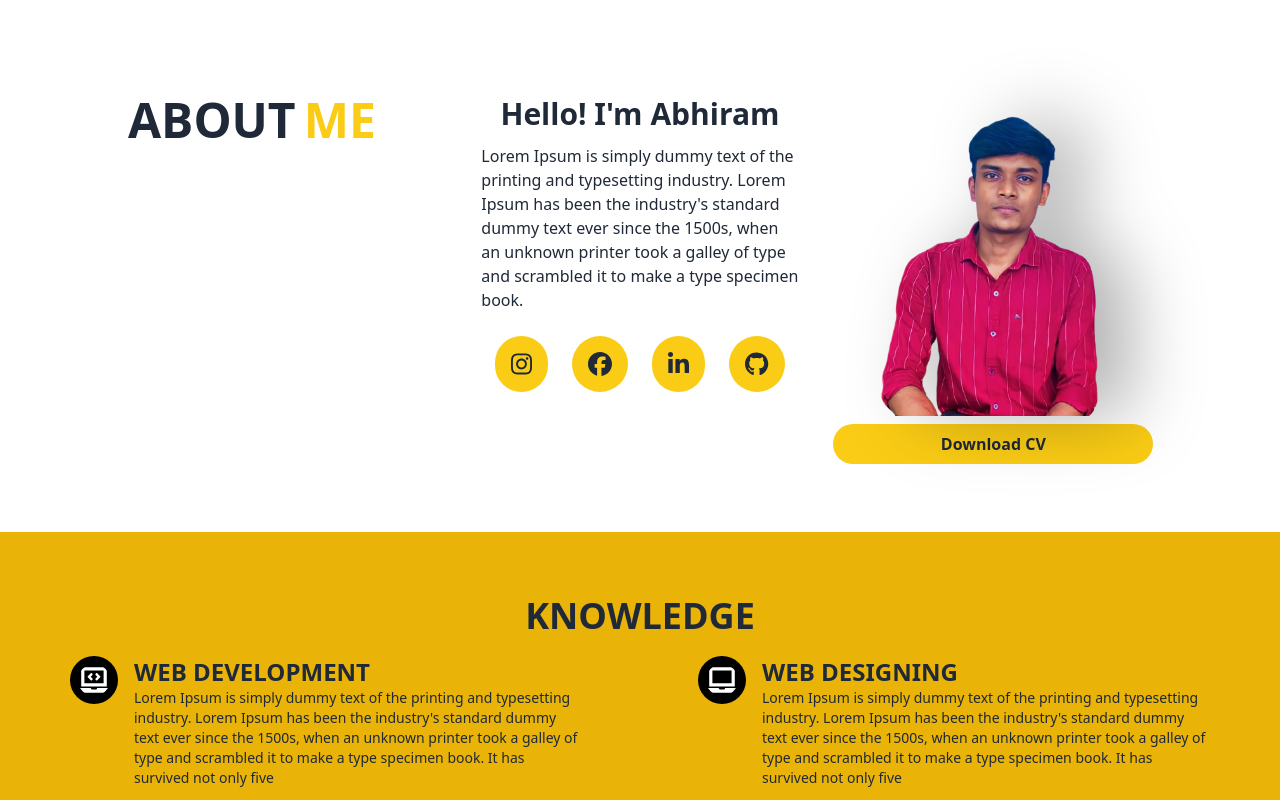
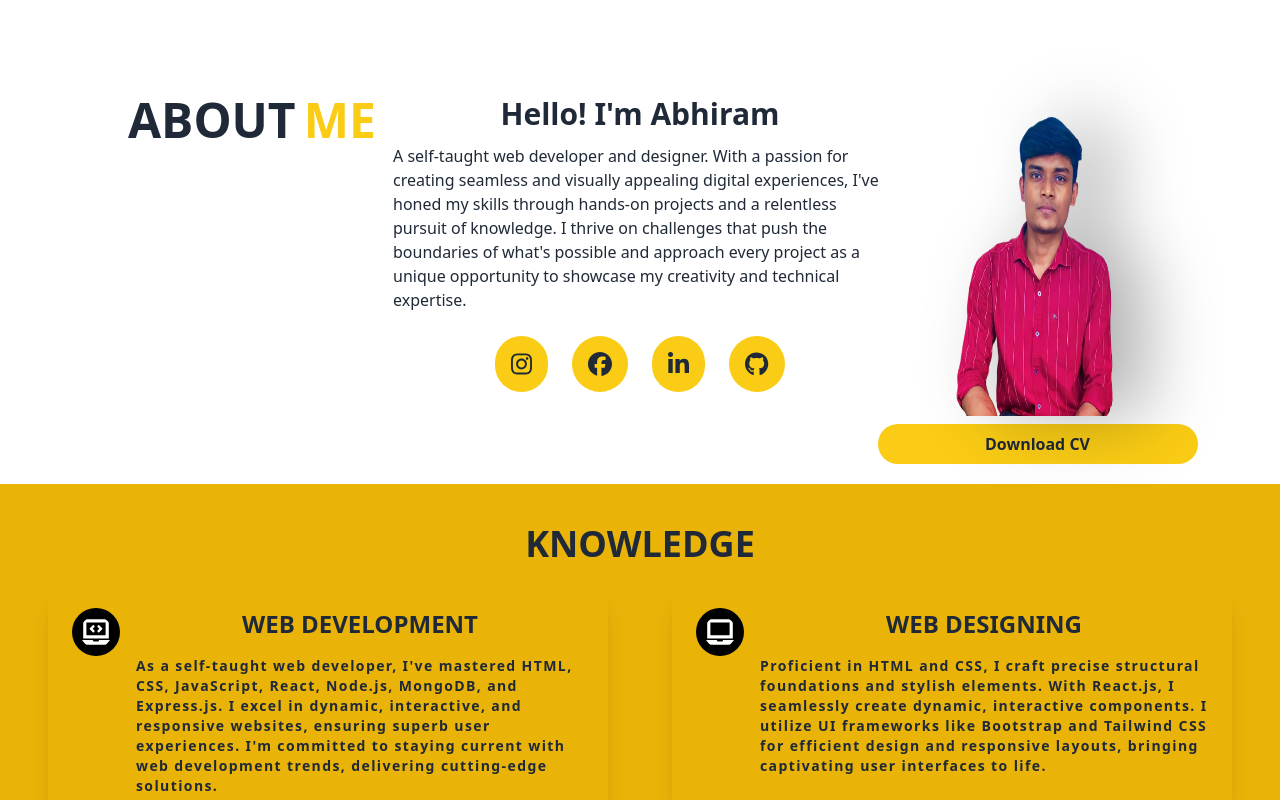
Before and after one commit to Abhi-raam/Portfolio, a React (Vite) app: page / in a window 1280 px wide. Shown: the part 880-1680 px from the top of the page. Built offline with nearby package versions, Linux system fonts and the light colour scheme.

Commit message:
fet: changed the ui

```diff
--- a/src/Components/About.jsx
+++ b/src/Components/About.jsx
@@ -12,23 +12,24 @@ import {
 function About() {
 
   return (
-    <div id="about" className=" sm:flex justify-evenly p-3 pt-16 items-center mb-12 mt-12">
-      <div className="grid grid-cols-1 gap-9 sm:grid-cols-3 sm:max-w-5xl">
+    // removed mb-12
+    <div id="about" className=" sm:flex justify-evenly p-3 pt-16 items-center  mt-12">
+      <div className="grid  gap-9 grid-cols-1 md:grid-cols-3 lg:grid-cols-4 sm:max-w-5xl">
         <div className=" font-semibold text-2xl sm:text-5xl">
           <h1 className="">
             ABOUT<span className="text-yellow-400 ml-2">ME</span>
           </h1>
         </div>
-        <div className="">
+        <div className="col-span-1 lg:col-span-2">
           <div>
             <h1 className="font-semibold text-center text-3xl">
               Hello! I'm Abhiram
             </h1>
             <h1 className="pt-3">
-              Lorem Ipsum is simply dummy text of the printing and typesetting
-              industry. Lorem Ipsum has been the industry's standard dummy text
-              ever since the 1500s, when an unknown printer took a galley of
-              type and scrambled it to make a type specimen book.
+              A self-taught web developer and designer. With a passion for creating seamless and visually appealing
+              digital experiences, I've honed my skills through hands-on projects and a relentless pursuit of knowledge.
+              I thrive on challenges that push the boundaries of what's possible and approach every project as a unique
+              opportunity to showcase my creativity and technical expertise.
             </h1>
           </div>
           <div className="pt-6">
--- a/src/Components/Home.jsx
+++ b/src/Components/Home.jsx
@@ -8,7 +8,8 @@ import amination from '../assets/animation.json'
 
 function Home() {
     return (
-        <div id='home' className='pt-16  grid grid-cols-1 md:grid-cols-2  min-h-screen'>
+        // removed min-h-screen
+        <div id='home' className='pt-16  grid grid-cols-1 md:grid-cols-2 min-h-screen'>
             <div className='flex justify-center md:justify-start '>
                 <img className='rounded-full md:rounded h-80 w-80 brightness-[0.8]  md:w-auto  lg:h-[100vh]' src={imageMob} alt="" />
             </div>
@@ -16,7 +17,7 @@ function Home() {
                 <div className=''>
                     <h1 className='lg:text-5xl text-center md:text-end text-xl text-yellow-400 font-semibold'>HELLO!</h1>
                     <h1 className='lg:text-5xl text-xl font-semibold text-black'>MY NAME IS ABHIRAM</h1>
-                    <h1 className="md:text-xl text-center text-black">Full-Stack Developer</h1>
+                    <h1 className="md:text-xl text-center text-black">Web Developer</h1>
                 </div>
             </div>
         </div>
--- a/src/Components/Knowledge.jsx
+++ b/src/Components/Knowledge.jsx
@@ -3,39 +3,36 @@ import { FaLaptopCode, FaLaptop } from "react-icons/fa";
 
 function Knowledge() {
   return (
-    <div id="knowledge" className="bg-yellow-500 mt-5 pt-16 text-center p-3 pb-4">
+    // removed mt-5
+    <div id="knowledge" className="bg-yellow-500  pt-10 text-center p-3 pb-4">
       <h1 className="font-semibold text-2xl md:text-4xl">KNOWLEDGE</h1>
-      <div className="grid mt-5 md:flex md:space-y-0 space-y-6 justify-around ">
+      <div className="grid mt-5 md:flex md:space-y-0 space-y-6 justify-center gap-16 ">
         <div className="space-y-6">
-          <div className="flex space-x-4 ">
-            <FaLaptopCode className="bg-black p-2 rounded-full cursor-pointer text-white  text-4xl md:text-5xl" />
+          <div className="flex space-x-4 p-6 cursor-pointer shadow-xl hover:-translate-y-2 transition ease-in-out duration-200 hover:shadow-2xl">
+            <FaLaptopCode className="bg-black p-2 rounded-full cursor-pointer text-white w-[4rem] md:w-[4rem] lg:w-auto text-5xl md:text-5xl" />
             <div className="text-start">
-              <h1 className="font-semibold text-md md:text-2xl">
+              <h1 className="font-semibold text-md md:text-2xl md:text-center text-start">
                 WEB DEVELOPMENT
               </h1>
-              <h1 className="max-w-md text-sm">
-                Lorem Ipsum is simply dummy text of the printing and typesetting
-                industry. Lorem Ipsum has been the industry's standard dummy
-                text ever since the 1500s, when an unknown printer took a galley
-                of type and scrambled it to make a type specimen book. It has
-                survived not only five
+              <h1 className="max-w-md text-sm tracking-widest font-semibold pt-4">
+              As a self-taught web developer, I've mastered HTML, CSS, JavaScript, React, Node.js, MongoDB, and Express.js.
+              I excel in dynamic, interactive, and responsive websites, ensuring superb user experiences. I'm committed to
+              staying current with web development trends, delivering cutting-edge solutions.
               </h1>
             </div>
           </div>
         </div>
         <div className="space-y-6">
-          <div className="flex space-x-4 ">
-            <FaLaptop className="bg-black p-2 rounded-full cursor-pointer text-white  text-4xl md:text-5xl" />
+          <div className="flex space-x-4 p-6 cursor-pointer shadow-xl hover:-translate-y-2  transition ease-in-out duration-200 hover:shadow-2xl ">
+            <FaLaptop className="bg-black p-2 rounded-full cursor-pointer text-white  w-[4rem] md:w-[4rem] lg:w-auto text-5xl md:text-5xl" />
             <div className="text-start">
-              <h1 className="font-semibold text-md md:text-2xl">
+              <h1 className="font-semibold text-md md:text-2xl md:text-center text-start">
                 WEB DESIGNING
               </h1>
-              <h1 className="max-w-md text-sm">
-                Lorem Ipsum is simply dummy text of the printing and typesetting
-                industry. Lorem Ipsum has been the industry's standard dummy
-                text ever since the 1500s, when an unknown printer took a galley
-                of type and scrambled it to make a type specimen book. It has
-                survived not only five
+              <h1 className="max-w-md text-sm tracking-widest font-semibold pt-4">
+              Proficient in HTML and CSS, I craft precise structural foundations and stylish elements. With React.js,
+              I seamlessly create dynamic, interactive components. I utilize UI frameworks like Bootstrap and Tailwind CSS
+              for efficient design and responsive layouts, bringing captivating user interfaces to life.
               </h1>
             </div>
           </div>
--- a/src/Components/Skills.jsx
+++ b/src/Components/Skills.jsx
@@ -27,7 +27,7 @@ function Skills() {
                 FRONTEND
               </h1>
             </div>
-            <div className="grid grid-cols-3 mt-3 md:grid-cols-6 space-y-3">
+            <div className="grid grid-cols-3 mt-3 md:grid-cols-5 lg:grid-cols-6 space-y-3">
               <div className="text-white flex flex-col items-center justify-center">
                 <h1 className="text-base md:text-xl  ">HTML</h1>
                 <FaHtml5 className="text-3xl  md:text-4xl" />
@@ -45,7 +45,7 @@ function Skills() {
                 <IoLogoJavascript className="text-3xl  md:text-4xl" />
               </div>
               <div className="text-white flex flex-col items-center justify-center">
-                <h1 className="text-base md:text-xl  ">BOOTSTRAP</h1>
+                <h1 className="text-base md:text-xl ">BOOTSTRAP</h1>
                 <FaBootstrap className="text-3xl  md:text-4xl" />
               </div>
               <div className="text-white flex flex-col items-center justify-center">
@@ -61,11 +61,11 @@ function Skills() {
               </h1>
             </div>
             <div className="grid grid-cols-3 mt-3 md:grid-cols-6 space-y-3">
-              <div className="text-white flex flex-col items-center justify-center">
+              <div className="text-white flex flex-col  items-center justify-center">
                 <h1 className="text-base md:text-xl">NODE JS</h1>
                 <FaNodeJs className="text-3xl  md:text-4xl" />
               </div>
-              <div className="text-white flex flex-col items-center justify-center">
+              <div className="text-white flex flex-col items-center justify-center col-span-1 md:col-span-2">
                 <h1 className="text-base md:text-xl">EXPRESS JS</h1>
                 <SiExpress className="text-3xl  md:text-4xl" />
               </div>
@@ -86,7 +86,7 @@ function Skills() {
                 <h1 className="text-base md:text-xl">GIT</h1>
                 <BiLogoGit className="text-3xl  md:text-4xl" />
               </div>
-              <div className="text-white flex flex-col items-center justify-center">
+              <div className="text-white flex flex-col items-center justify-center col-span-1 md:col-span-2">
                 <h1 className="text-base md:text-xl">GITHUB</h1>
                 <FaGithub className="text-3xl  md:text-4xl" />
               </div>
```
Also changed, not shown: 1 other file (tests, documents, lock files or other folders).
